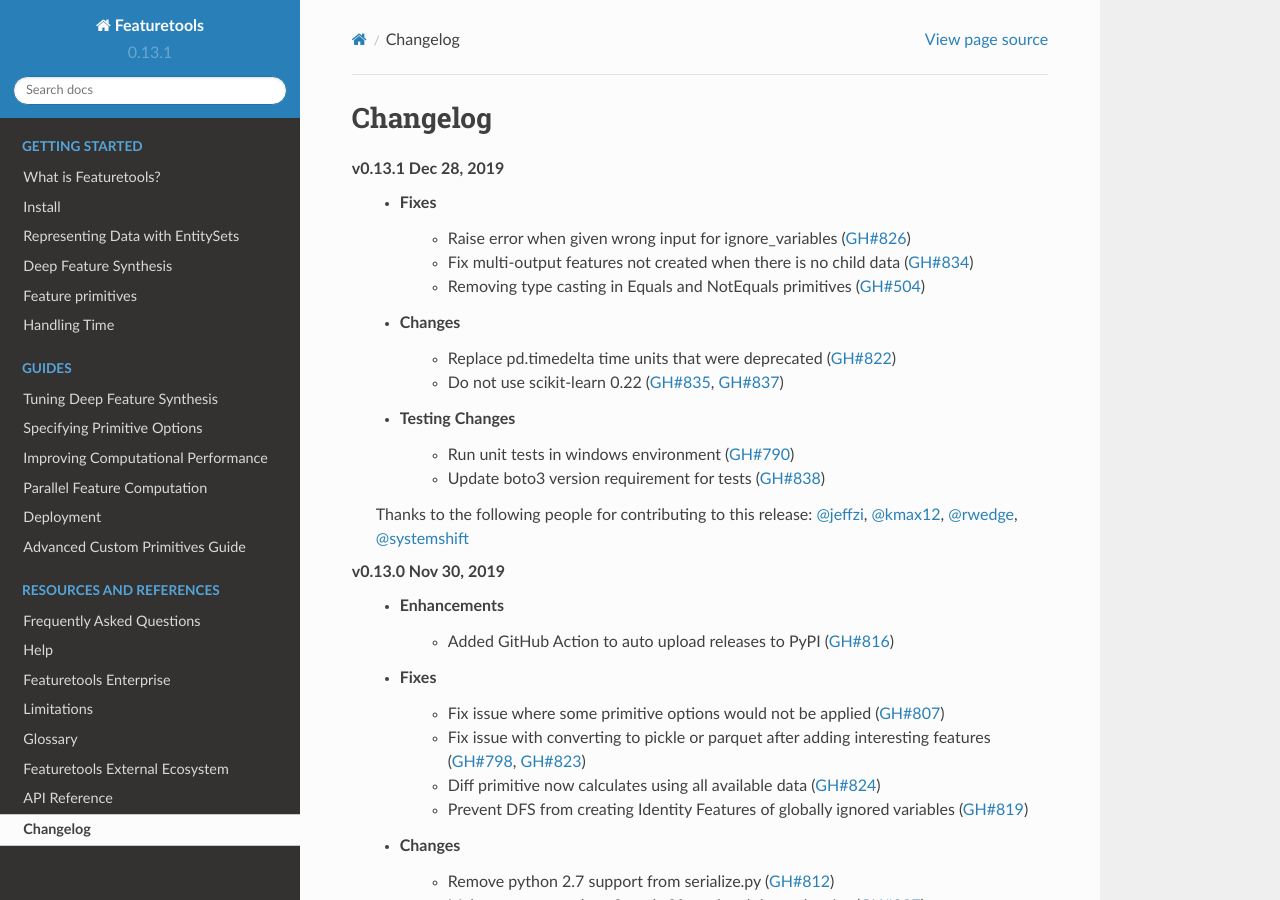
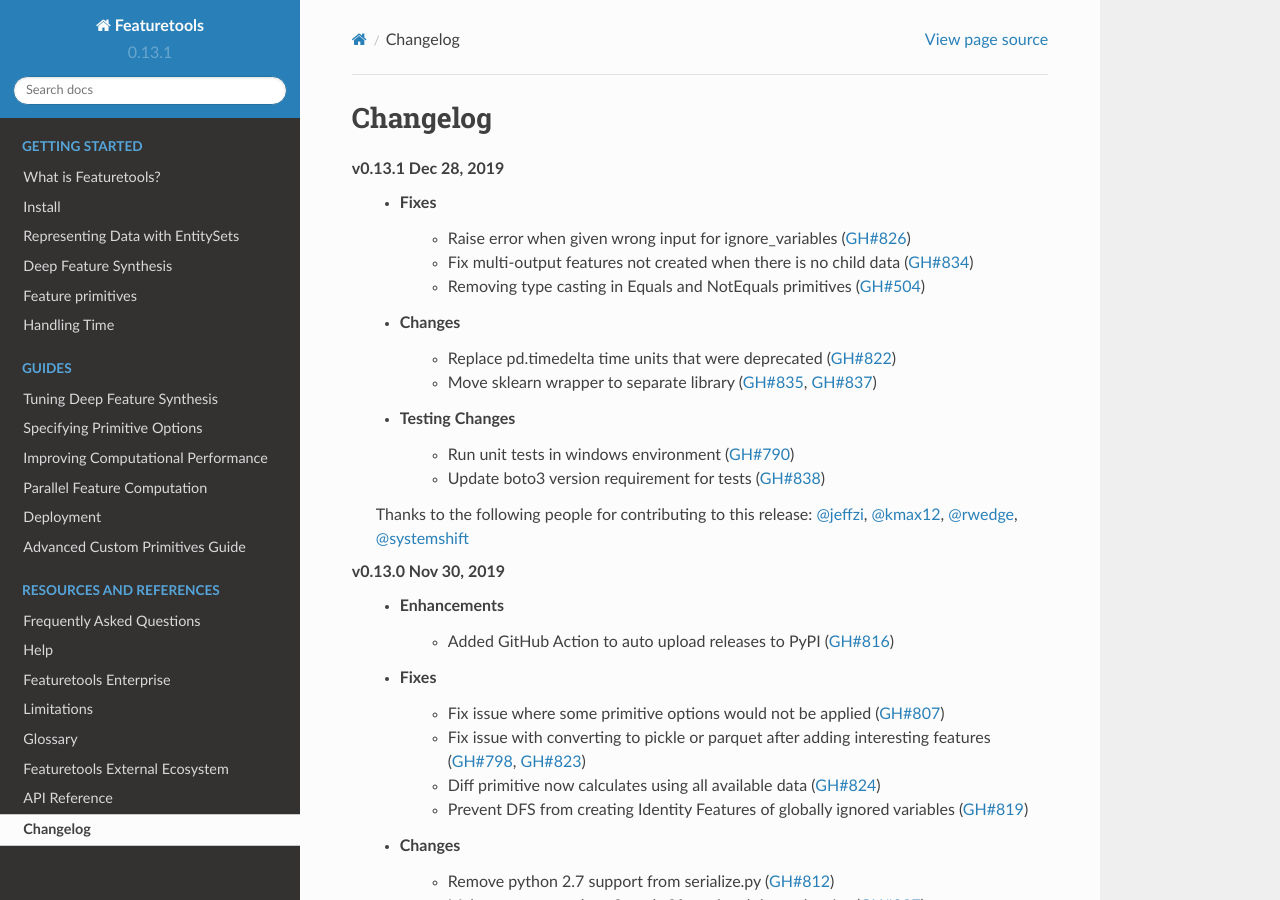
Before and after one commit to alteryx/featuretools, a Sphinx documentation site: the page built from docs/source/changelog.rst, in a window 1280 px wide and 900 px high. Built offline with Sphinx 7.4.7 and the Read the Docs theme 2.0.0, drawn with Linux system fonts in a browser that asks for light colours; pages that are not in the unit, such as notebooks, are missing from menus.

Commit message:
update changelog entry about sklearn

```diff
--- a/docs/source/changelog.rst
+++ b/docs/source/changelog.rst
@@ -9,7 +9,7 @@
         * Removing type casting in Equals and NotEquals primitives (:pr:`504`)
     * Changes
         * Replace pd.timedelta time units that were deprecated (:pr:`822`)
-        * Do not use scikit-learn 0.22 (:pr:`835`, :pr:`837`)
+        * Move sklearn wrapper to separate library (:pr:`835`, :pr:`837`)
     * Testing Changes
         * Run unit tests in windows environment (:pr:`790`)
         * Update boto3 version requirement for tests (:pr:`838`)
```
